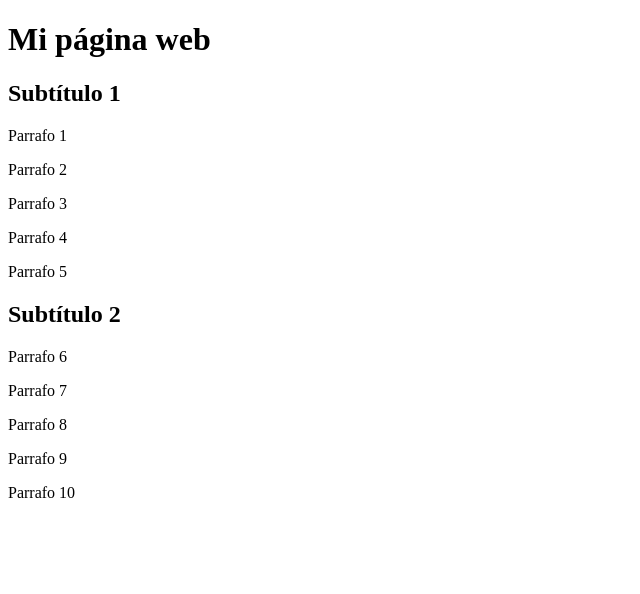
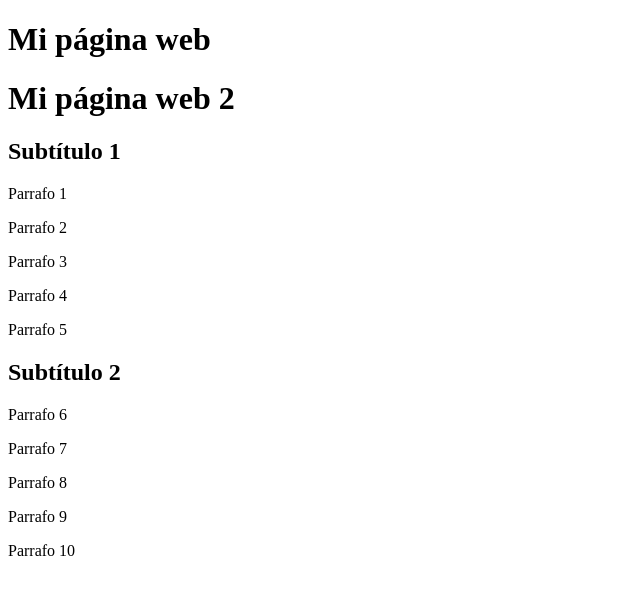
Before and after one commit to ronrocza/mi-primer-repo, a plain HTML site: page index.html in a window 1280 px wide. Shown: the whole page, without its empty margins (0-640 px from the left). Drawn offline with Linux system fonts and the light colour scheme.

Commit message:
agregue una fila en el index

```diff
--- a/index.html
+++ b/index.html
@@ -5,6 +5,7 @@
 </head>
 <body>
   <h1>Mi página web</h1>
+  <h1>Mi página web 2 </h1>
   <h2>Subtítulo 1</h2>
   <p>Parrafo 1</p>
   <p>Parrafo 2</p>
```
